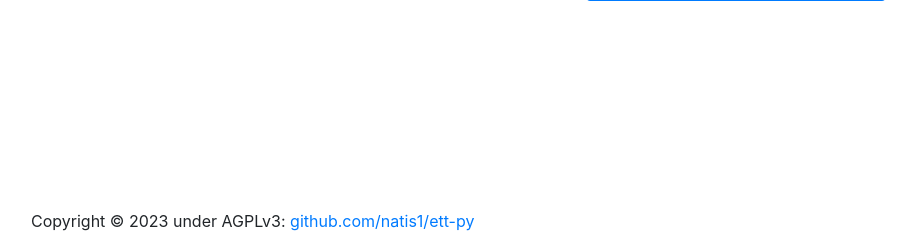
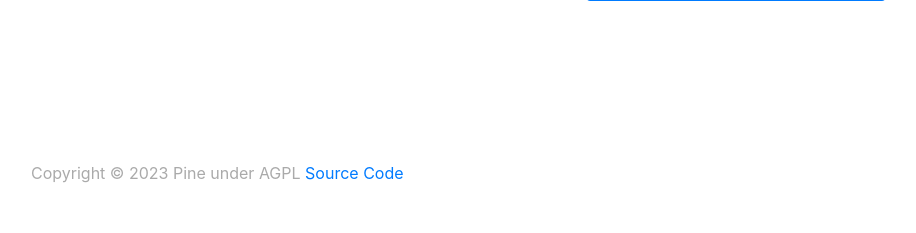
Before and after one commit to natis1/ett-py, a Flask app: page /add_adventure in a window 1280 px wide. Shown: the part 749-982 px from the top of the page, without its empty margins (54-970 px from the left). After the commit the page ends 932 px from the top, so only its background shows below. Run offline with Flask 2, Linux system fonts and the light colour scheme; the visitor is signed in with stand-in values (Sample User, id 1); some libraries are stand-ins or nearby versions.

Commit message:
Less ugly agpl

```diff
--- a/website/templates/base.html
+++ b/website/templates/base.html
@@ -100,9 +100,7 @@
     <br>
     <br>
     <br>
-    <br>
-    <br>
 
-  <footer><div class="container"> Copyright © 2023 under AGPLv3: <a href="https://github.com/natis1/ett-py">github.com/natis1/ett-py</a></div></footer>
+  <footer><div class="container" style="color:#AAA;"> Copyright © 2023 Pine under AGPL <a href="https://github.com/natis1/ett-py">Source Code</a></div><br></footer>
   </body>
 </html>
```
